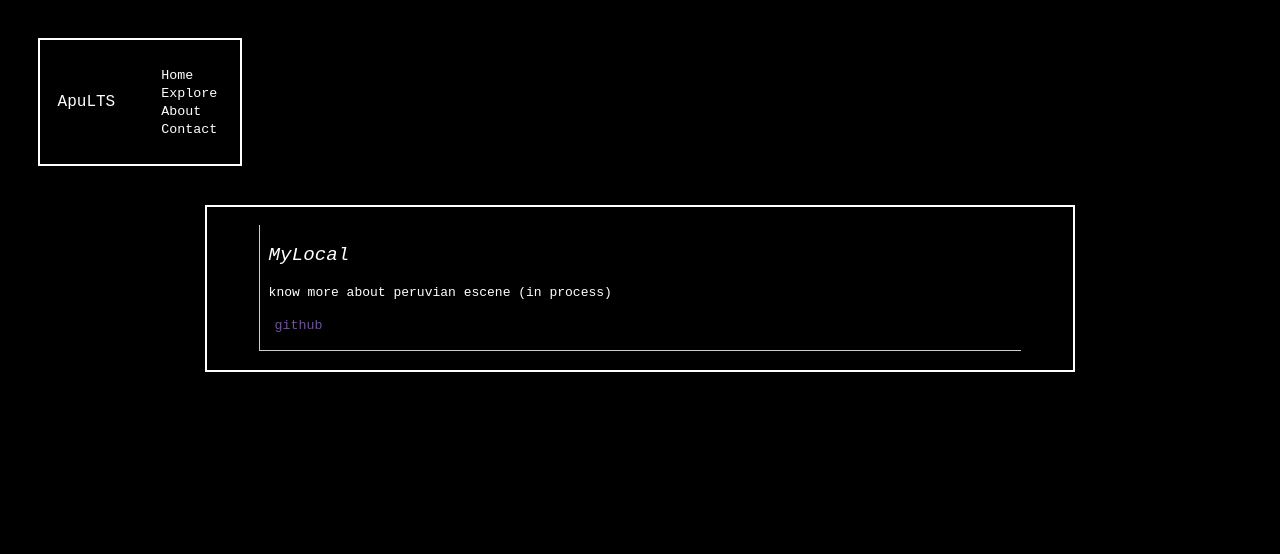
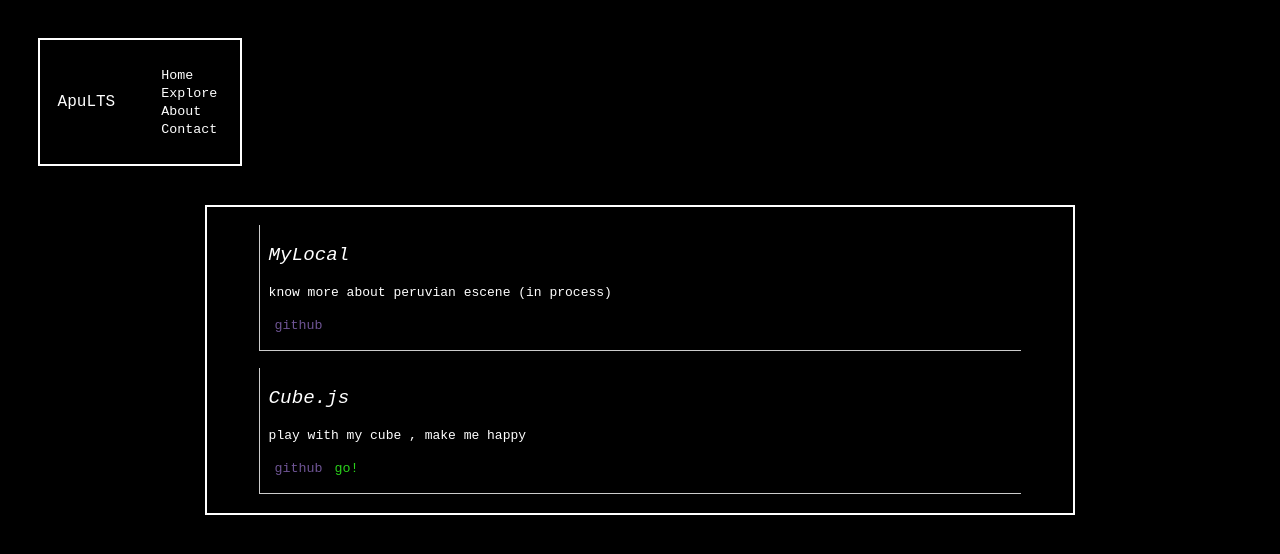
Before and after one commit to Eutanasi0/ApuLTS, a React (Vite) app: page /explore in a window 1280 px wide. Shown: the top 554 px of the page. Built offline with nearby package versions, Linux system fonts and the light colour scheme.

Commit message:
add Box component to Explore page with project details

```diff
--- a/src/pages/Explore.jsx
+++ b/src/pages/Explore.jsx
@@ -15,6 +15,21 @@ const Explore = () => {
 
     />
 
+    <Box
+      proyectName={
+      "Cube.js"
+      }
+      description={
+        "play with my cube , make me happy"
+      }
+      githublink={
+        "https://github.com/Eutanasi0/Cube.js"
+      }
+      projectlink={
+        "https://cubejs-one.vercel.app/"
+      }
+    />
+
   </div>
 };
 
```
